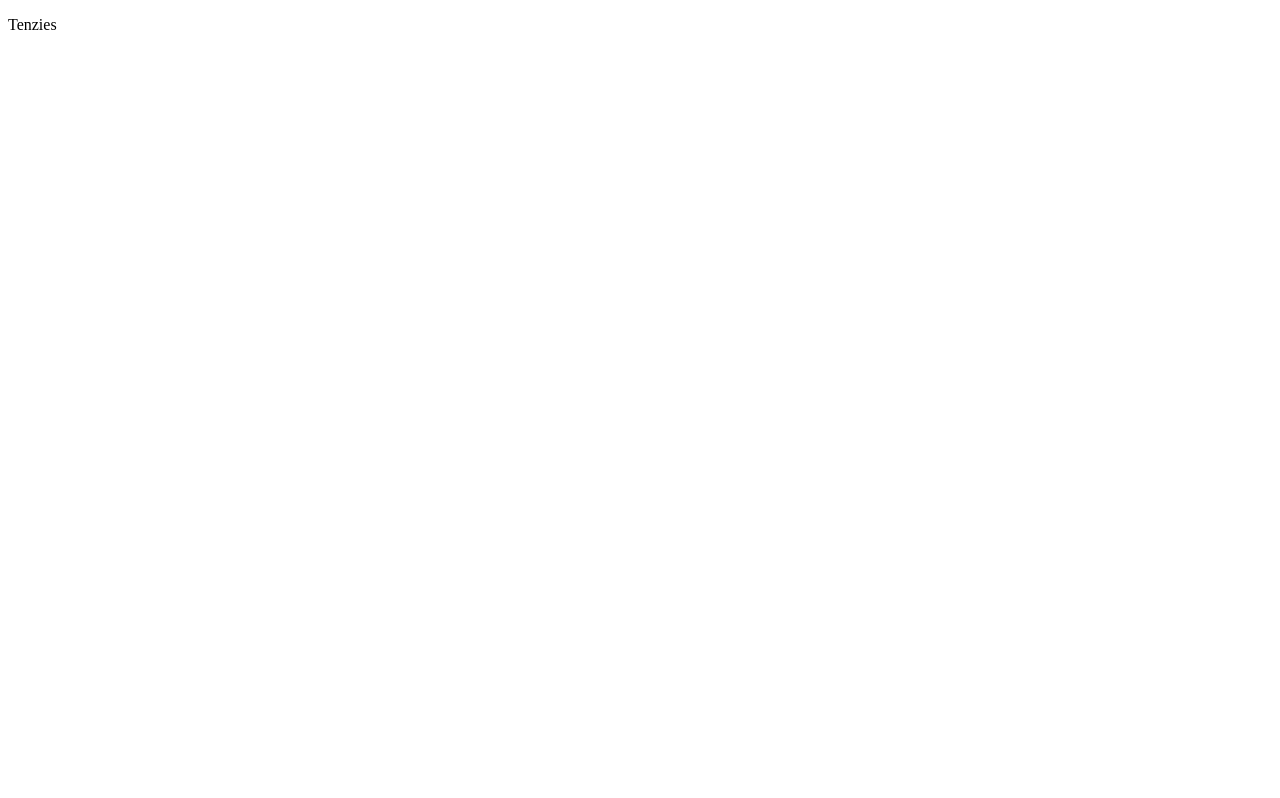
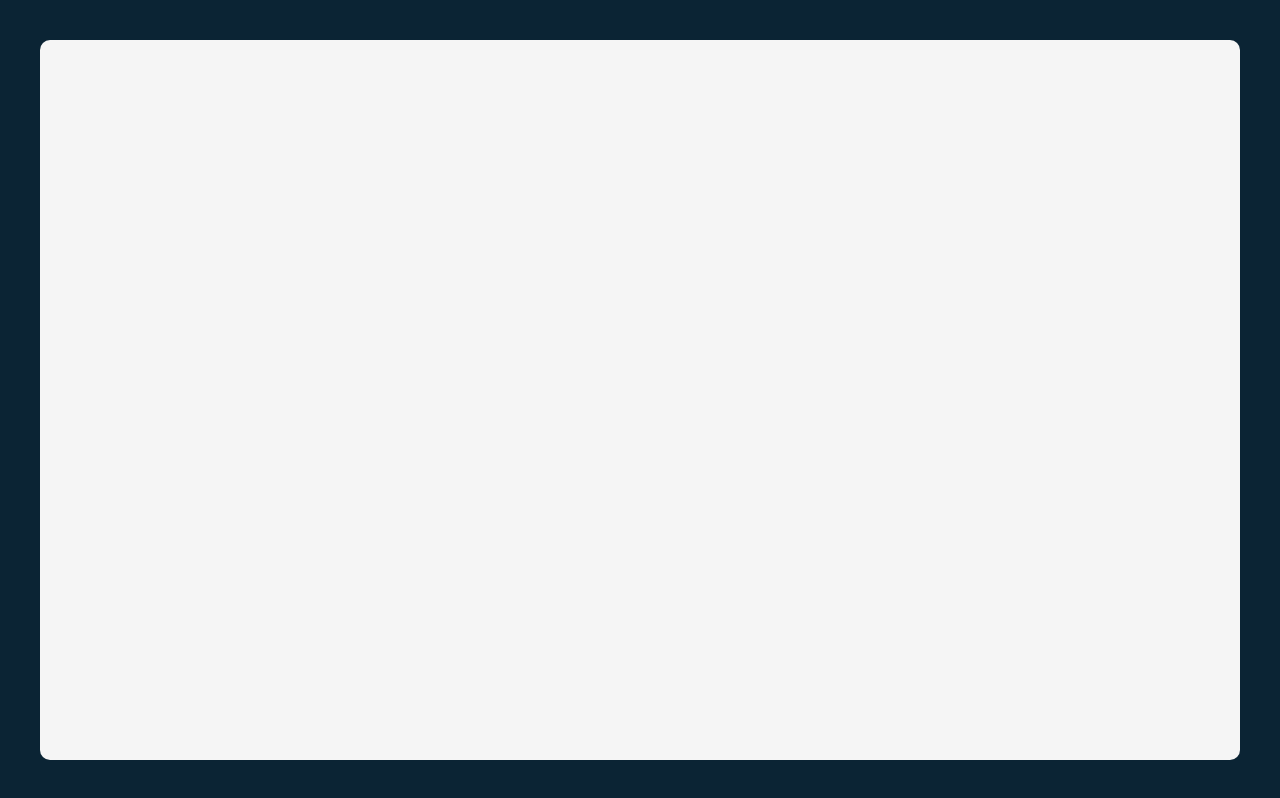
Before and after one commit to robsassack/tenzies, a React (Vite) app: page / in a window 1280 px wide. Built offline with nearby package versions, Linux system fonts and the light colour scheme.

Commit message:
Main page styling

```diff
--- a/src/App.css
+++ b/src/App.css
@@ -0,0 +1,23 @@
+* {
+  box-sizing: border-box;
+  margin: 0;
+  padding: 0;
+}
+
+html, body {
+  height: 100%;
+}
+
+#root {
+  background-color: #0B2434;
+  height: 100%;
+  display: flex;
+  align-items: stretch;
+}
+
+main {
+  width: 100%;
+  background-color: #f5f5f5;
+  margin: 40px;
+  border-radius: 10px;
+}
--- a/src/App.jsx
+++ b/src/App.jsx
@@ -2,9 +2,7 @@ import './App.css'
 
 function App() {
   return (
-    <div className="App">
-      <p>Tenzies</p>
-    </div>
+    <main></main>
   )
 }
 
```
